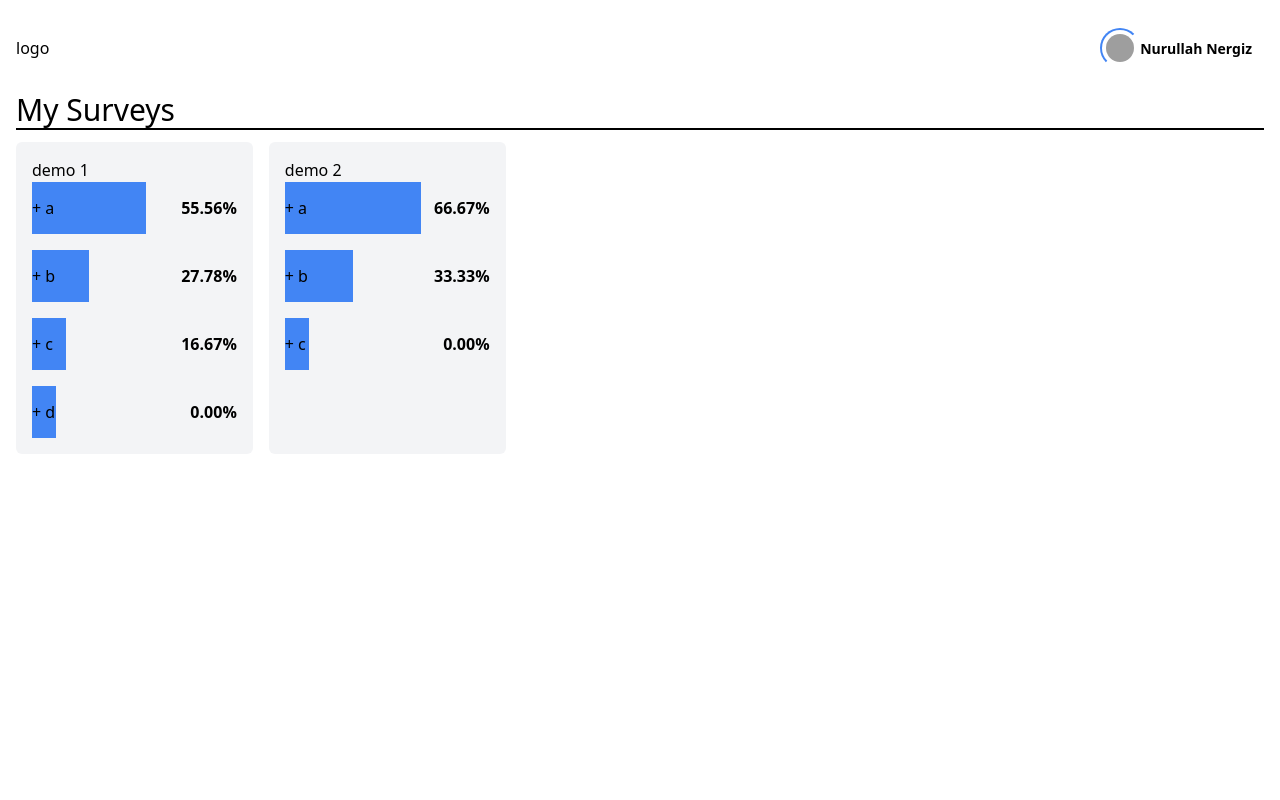
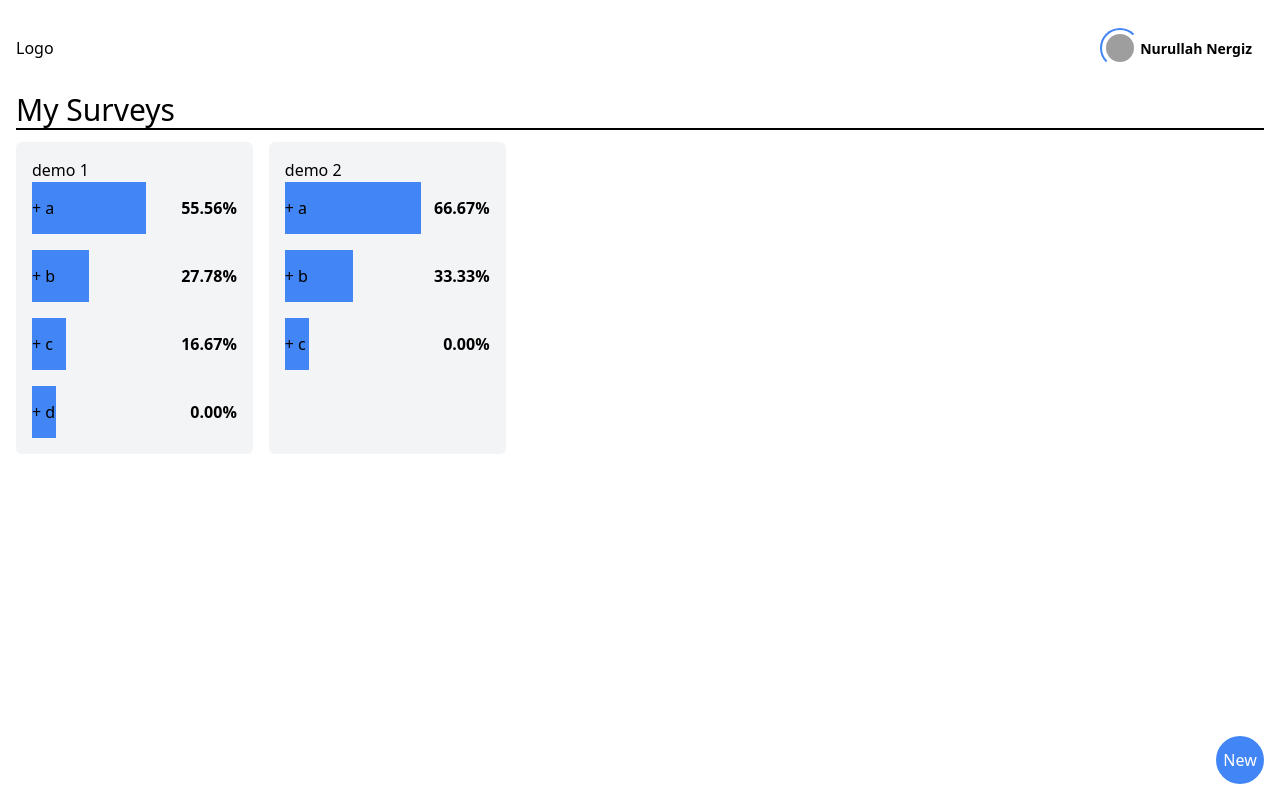
Before and after one commit to Nurullah-Nergiz/survey, a React (Vite) app: page / in a window 1280 px wide. Built offline with nearby package versions, Linux system fonts and the light colour scheme; grey boxes are pictures that could not be loaded.

Commit message:
auth and ui update

```diff
--- a/src/components/Header/index.jsx
+++ b/src/components/Header/index.jsx
@@ -1,9 +1,10 @@
+import { Link } from "react-router-dom";
 import { Avatar } from "./Avatar";
 
 export const Header = () => {
    return (
       <header className="h-16 flex items-center justify-between">
-         <div className="a">logo</div>
+         <Link to="/">Logo</Link>
          <Avatar />
       </header>
    );
--- a/src/pages/index.jsx
+++ b/src/pages/index.jsx
@@ -1,5 +1,6 @@
 import React from "react";
 import { SurveyList } from "../components/survey";
+import { Link } from "react-router-dom";
 
 export const Home = () => {
    const survey = [
@@ -39,6 +40,11 @@ export const Home = () => {
                );
             })}
          </section>
+         <Link
+            className="w-12 h-12 bg-primary rounded-full text-white flex items-center justify-center fixed bottom-4 right-4"
+            to="/new">
+            New
+         </Link>
       </>
    );
 };
--- /dev/null
+++ b/src/pages/login.jsx
@@ -0,0 +1,3 @@
+export const Login = () => {
+   return <>login page</>;
+};
--- /dev/null
+++ b/src/pages/newSurvey.jsx
@@ -0,0 +1,3 @@
+export const NewSurvey = () => {
+   return <>newSurvey page</>;
+};
--- /dev/null
+++ b/src/pages/register.jsx
@@ -0,0 +1,3 @@
+export const Register = () => {
+   return <>register page</>;
+};
```
Also changed, not shown: src/router/index.jsx (+15 -0 lines).
